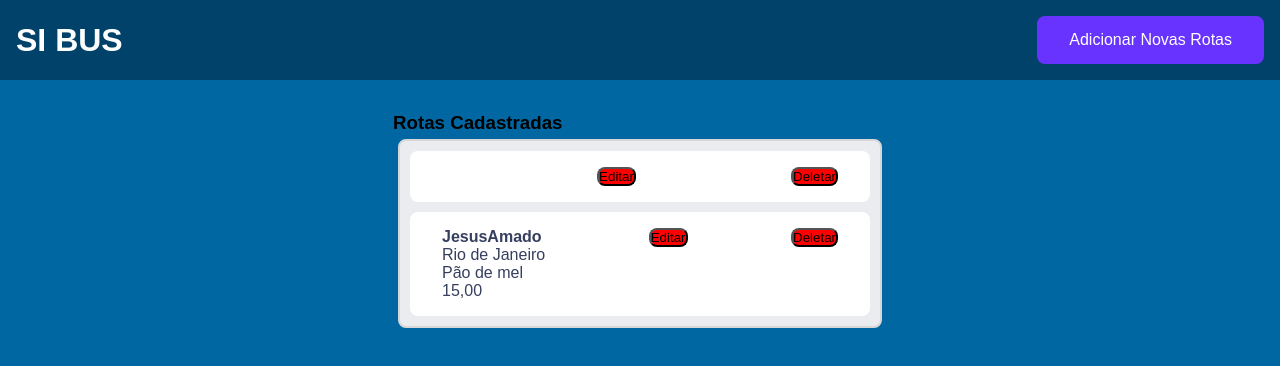
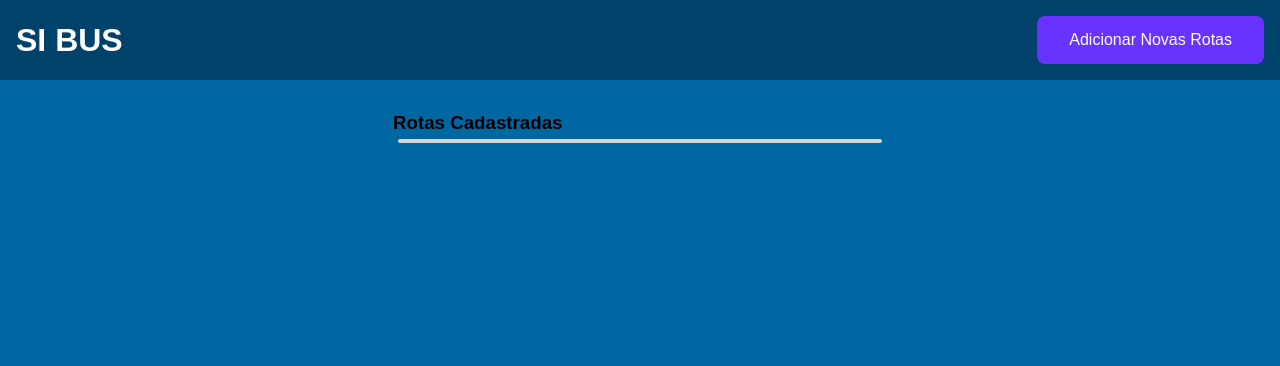
Before and after one commit to Eduardo-Montanhani/Hacktoon2, a React (Vite) app in the folder project-ts/: page / in a window 1280 px wide. Shown: the top 366 px of the page. Built offline with nearby package versions, Linux system fonts and the light colour scheme; data requests are answered from the project's data file.

Commit message:
modificando as url da api

```diff
--- a/project-ts/db.json
+++ b/project-ts/db.json
@@ -1,26 +1,5 @@
 {
-  "posts": [
-    {
-      "id": 1,
-      "title": "json-server",
-      "author": "typicode"
-    },
-    {
-      "nome": "JesusAmado",
-      "rotaInicial": "Rio de Janeiro",
-      "rotaFinal": "Pão de mel",
-      "preco": "15,00",
-      "id": 2
-    }
-  ],
-  "comments": [
-    {
-      "id": 1,
-      "body": "some comment",
-      "postId": 1
-    }
-  ],
-  "profile": {
-    "name": "typicode"
-  }
+  "rotas": [
+
+  ]
 }
--- a/project-ts/src/contexts/rotaContext.tsx
+++ b/project-ts/src/contexts/rotaContext.tsx
@@ -53,7 +53,7 @@ export function RotasProvider({children}: PropsRotaProvider) {
     const [loading, setLoading] = useState<boolean>(false)
 
     useEffect(() => {
-        axios.get('http://localhost:3000/posts')
+        axios.get('http://localhost:3000/rotas')
         .then((res) => {
             setRotas(res.data)
         })
@@ -62,7 +62,7 @@ export function RotasProvider({children}: PropsRotaProvider) {
 
     async function createRota(data: Rotas){
         setLoading(true)
-        await axios.post('http://localhost:3000/posts', data);
+        await axios.post('http://localhost:3000/rotas', data);
         axios.get('http://localhost:3000/posts')
         .then((res) =>{
             setRotas(res.data);
@@ -71,8 +71,8 @@ export function RotasProvider({children}: PropsRotaProvider) {
     }
     async function updateRota(data: RotasComID) {
         setLoading(true)
-        await axios.put(`http://localhost:3000/posts/${data.id}`, data);
-        axios.get('http://localhost:3000/posts')
+        await axios.put(`http://localhost:3000/rotas/${data.id}`, data);
+        axios.get('http://localhost:3000/rotas')
         .then((res) => {
             setRotas(res.data);
             setLoading(false)
@@ -86,8 +86,8 @@ export function RotasProvider({children}: PropsRotaProvider) {
     }
     async function deleteRota(data: RotasComID) {
         setLoading(true)
-        await axios.delete(`http://localhost:3000/posts/${data.id}`);
-        axios.get('http://localhost:3000/posts')
+        await axios.delete(`http://localhost:3000/rotas/${data.id}`);
+        axios.get('http://localhost:3000/rotas')
         .then((res)=> {
             setRotas(res.data);
             setLoading(false)
```
